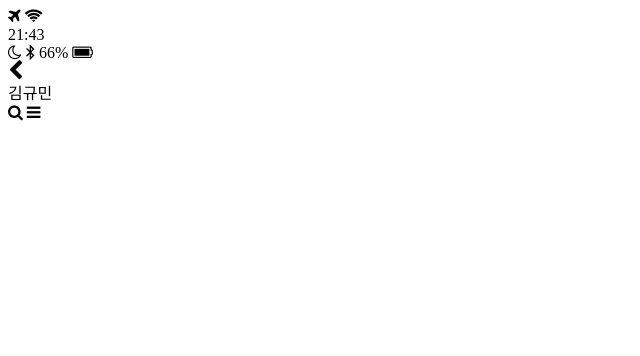
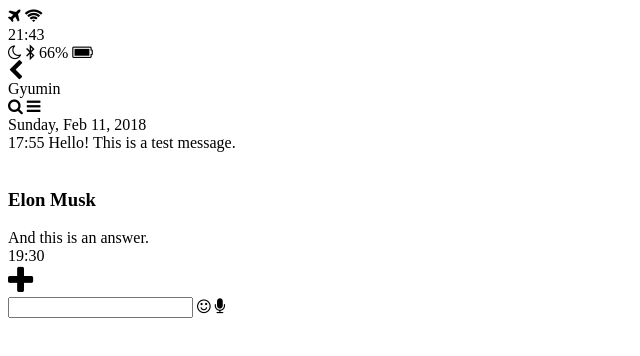
Before and after one commit to gyumin-kim/kakao-clone, a plain HTML site: page chat.html in a window 1280 px wide. Shown: the whole page, without its empty margins (0-640 px from the left). Drawn offline with Linux system fonts and the light colour scheme.

Commit message:
Chat is done.

```diff
--- a/chat.html
+++ b/chat.html
@@ -28,7 +28,7 @@
                 <i class="fa fa-chevron-left fa-lg"></i>
             </div>
             <div class="header__column">
-                <span class="header__text">김규민</span>
+                <span class="header__text">Gyumin</span>
             </div>
             <div class="header__column">
                 <i class="fa fa-search"></i>
@@ -36,5 +36,36 @@
             </div>
         </div>
     </header>
+    <main class="chat">
+        <div class="date-divider">
+            <span class="date-divider__text">Sunday, Feb 11, 2018</span>
+        </div>
+        <div class="chat__message chat_message--from-me">
+            <span class="chat__message-time">17:55</span>
+            <span class="chat__message-body">
+                Hello! This is a test message.
+            </span>
+        </div>
+        <div class="chat__message chat__message--to-me">
+            <img src="" alt="" class="chat__message-avatar">
+            <div class="chat__message-center">
+                <h3 class="chat__message-username">Elon Musk</h3>
+                <span class="chat__message-body">
+                    And this is an answer.
+                </span>
+            </div>
+            <span class="chat__message-time">19:30</span>
+        </div>
+    </main>
+    <div class="type-message">
+        <i class="fa fa-plus fa-2x"></i>
+        <div class="type-message__input">
+            <input type="text">
+            <i class="fa fa-smile-o"></i>
+            <span class="record-message">
+                <i class="fa fa-microphone"></i>
+            </span>
+        </div>
+    </div>
 </body>
 </html>
```
Also changed, not shown: chats.html (+6 -2 lines), index.html (+1 -1 lines).
